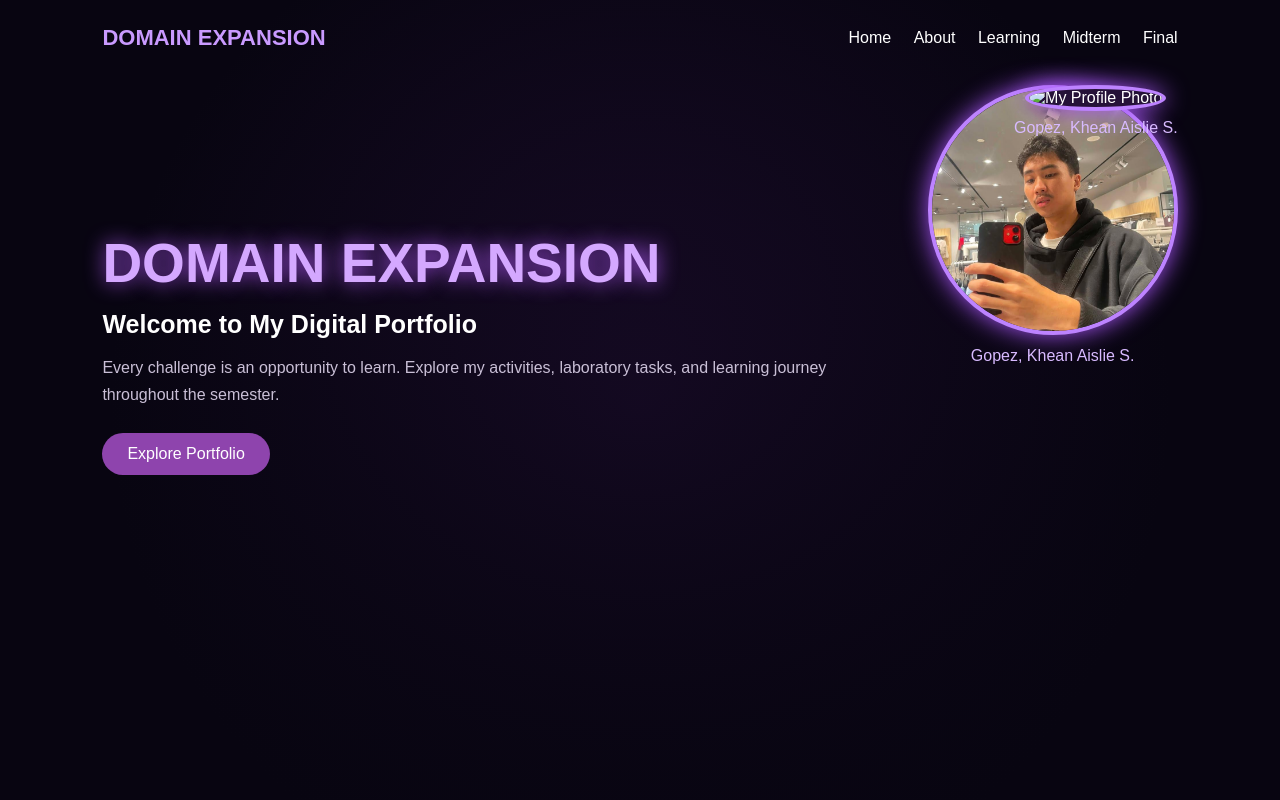
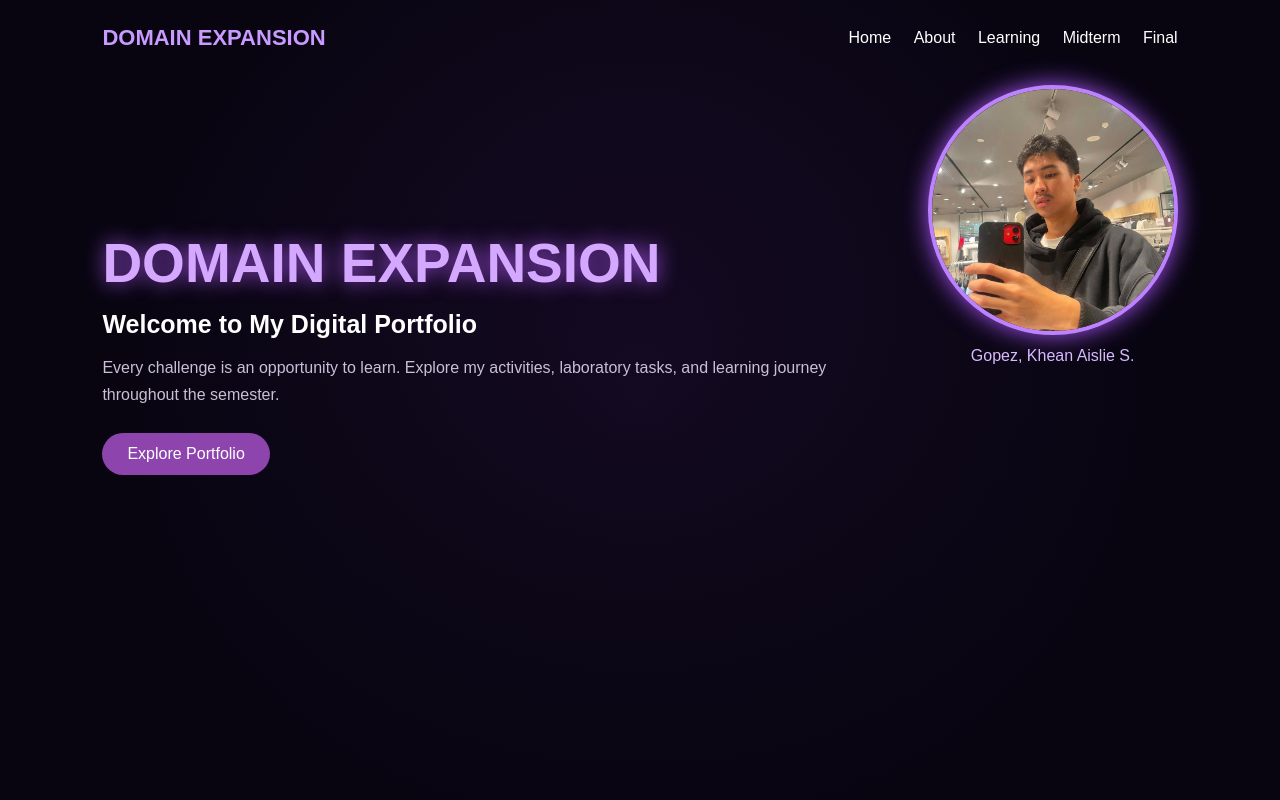
Before and after one commit to gopezkhean78-ui/Pogi-ako, a plain HTML site: page index.html in a window 1280 px wide. Shown: the top 800 px of the page. Drawn offline with Linux system fonts and the light colour scheme.

Commit message:
Remove duplicate profile div from index.html
Removed duplicate profile section from index.html

```diff
--- a/index.html
+++ b/index.html
@@ -276,10 +276,6 @@
     <p>Gopez, Khean Aislie S.</p>
 </div>
 
-<div class="profile">
-    <img src="profile.jpg" alt="My Profile Photo">
-    <p>Gopez, Khean Aislie S.</p>
-</div>
         </div>
 
         <div class="hero">
```
